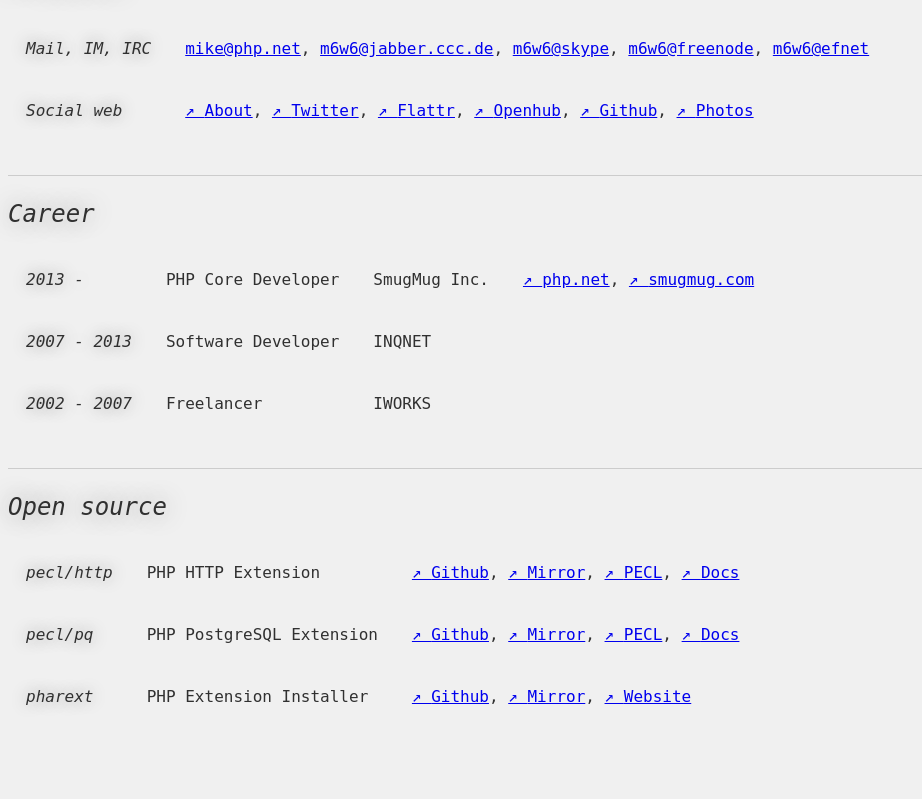
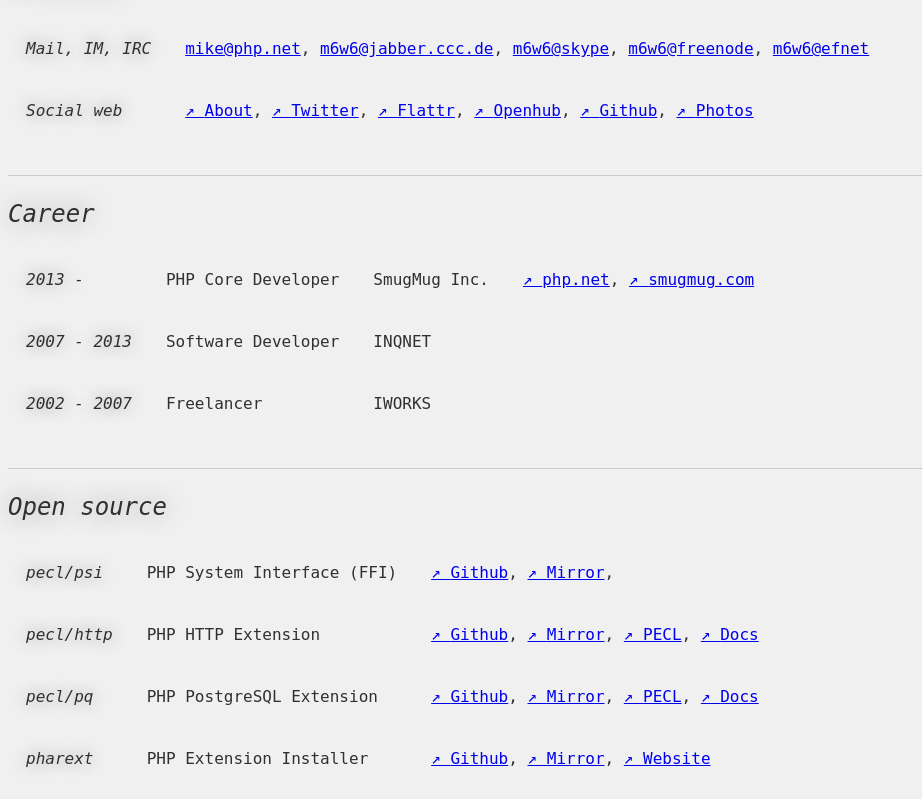
Before and after one commit to m6w6/m6w6.name, a plain HTML site: page public/index.html in a window 1280 px wide. Shown: the part 511-1310 px from the top of the page, without its empty margins (0-922 px from the left). Before the commit the page ends 1248 px from the top, so only its background shows below. Drawn offline with Linux system fonts and the light colour scheme.

Commit message:
add config

```diff
--- a/public/index.html
+++ b/public/index.html
@@ -175,20 +175,20 @@
 			<section>
 				<h2 id="opensource">Open source</h2>
 				<table>
-					<!-- tr>
+					<tr>
 						<th>pecl/psi</th>
-						<td>PHP System Interface</td>
+						<td>PHP System Interface (FFI)</td>
 						<td>
 							<a href="https://github.com/m6w6/ext-psi" rel="external"
 								>Github</a>,
 							<a href="https://git.m6w6.name/?p=m6w6/ext-psi" rel="external"
 								>Mirror</a>,
-							<a href="http://pecl.php.net/package/psi" rel="external"
+							<!-- a href="http://pecl.php.net/package/psi" rel="external"
 								>PECL</a>,
 							<a href="https://mdref.m6w6.name/psi" rel="external"
-								>Docs</a>
+								>Docs</a -->
 						</td>
-					</tr -->
+					</tr>
 					<tr>
 						<th>pecl/http</th>
 						<td>PHP HTTP Extension</td>
```
Also changed, not shown: 1 other file.
